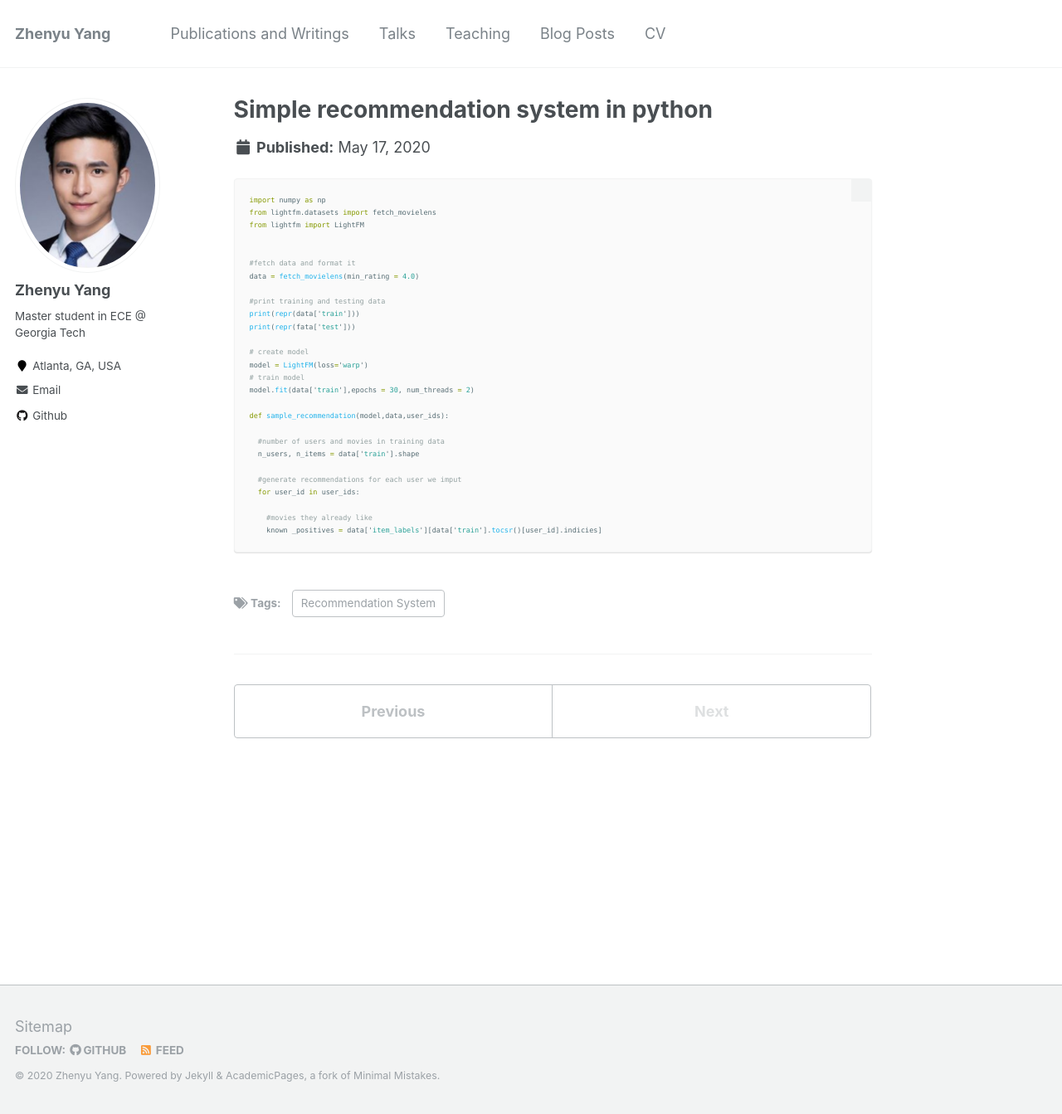
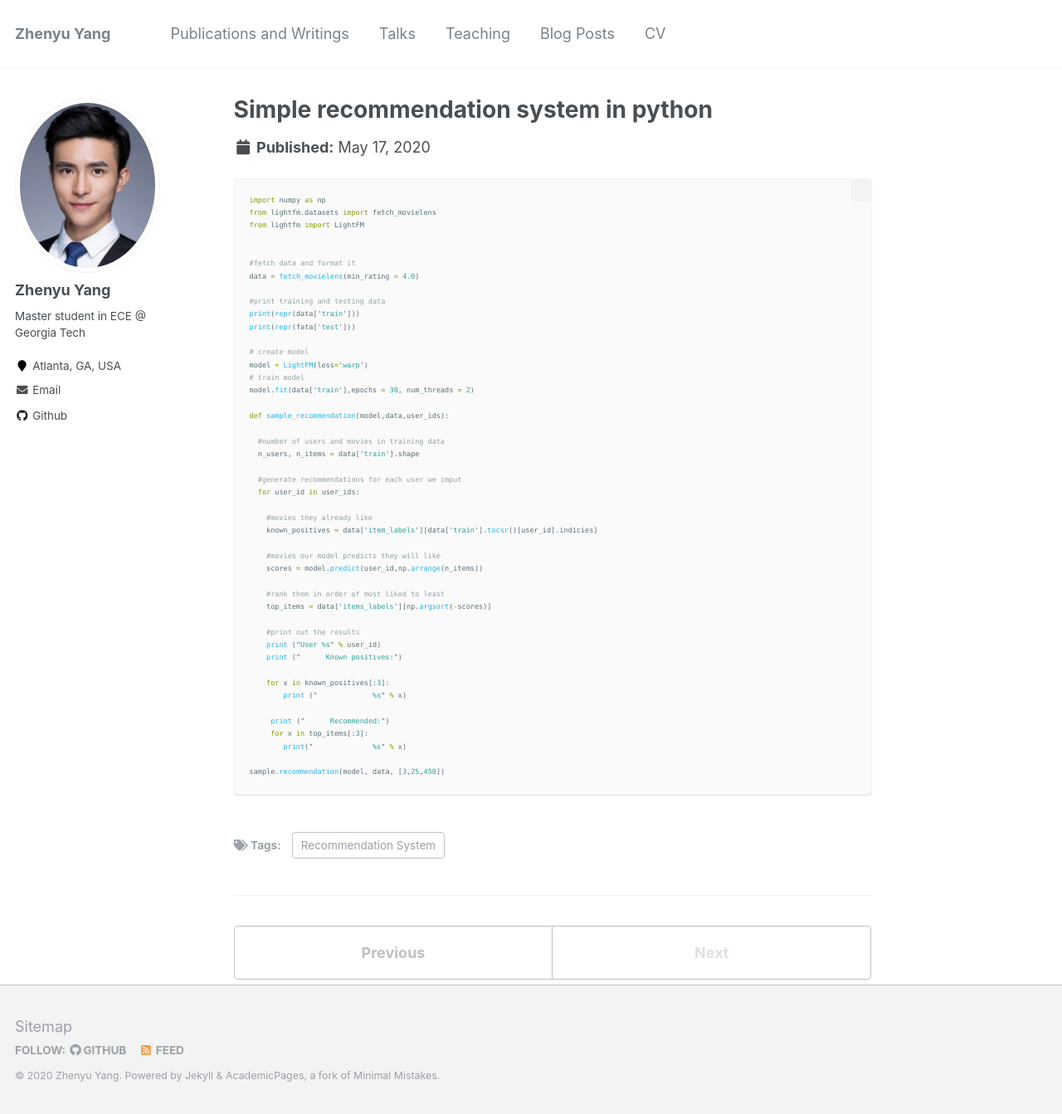
Before and after one commit to azpeteryang/azpeteryang.github.io, a Jekyll site: the page built from _posts/2020-05-17-blog-post-2.md, in a window 1280 px wide and 1343 px high. Shown: the whole window at 83% size. Built offline with Jekyll 4.4.1, drawn with Linux system fonts in a browser that asks for light colours.

Commit message:
Update 2020-05-17-blog-post-2.md

````diff
--- a/_posts/2020-05-17-blog-post-2.md
+++ b/_posts/2020-05-17-blog-post-2.md
@@ -33,5 +33,24 @@
   for user_id in user_ids:
 
     #movies they already like
-    known _positives = data['item_labels'][data['train'].tocsr()[user_id].indicies]
+    known_positives = data['item_labels'][data['train'].tocsr()[user_id].indicies]
+
+    #movies our model predicts they will like
+    scores = model.predict(user_id,np.arrange(n_items))
+
+    #rank them in order of most liked to least
+    top_items = data['items_labels'][np.argsort(-scores)]
+
+    #print out the results
+    print ("User %s" % user_id)
+    print ("      Known positives:")
+
+    for x in known_positives[:3]:
+        print ("             %s" % x)
+
+     print ("      Recommended:")
+     for x in top_items[:3]:
+        print("              %s" % x)
+
+sample.recommendation(model, data, [3,25,450])
 ```
````
